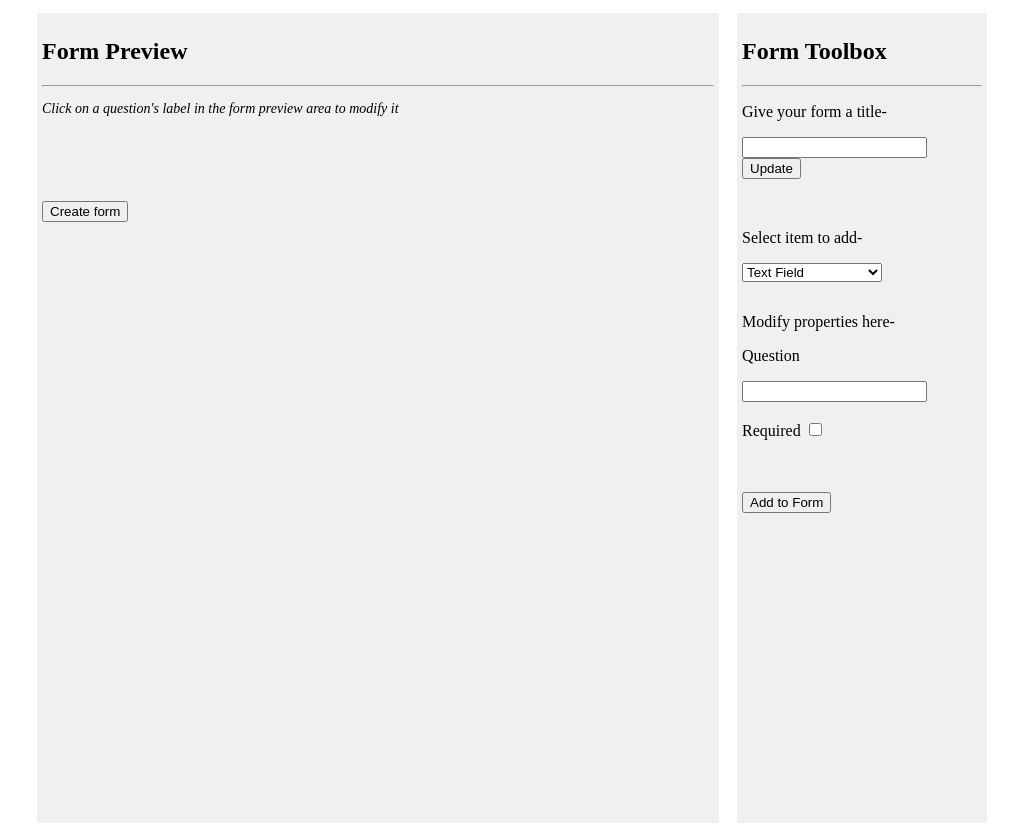
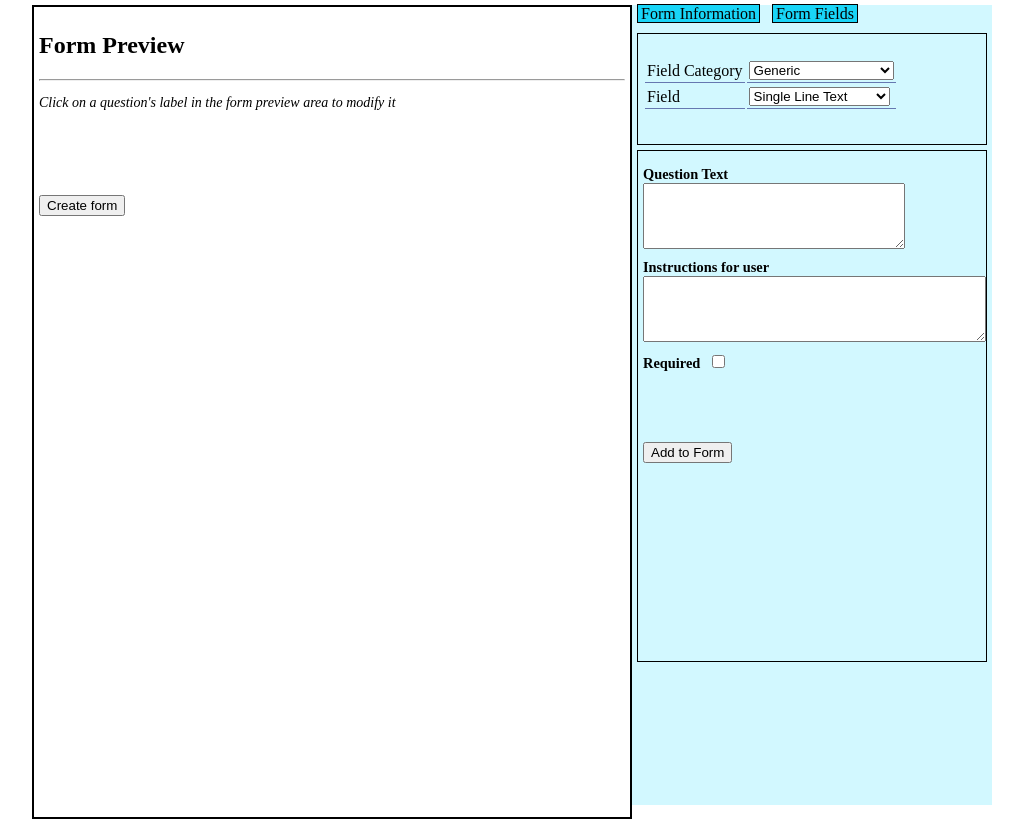
Before and after one commit to vdugar/Django-Custom-Forms, a Django app: template templates/index.html in a window 1280 px wide. Shown: the whole page, without its empty margins (128-1151 px from the left). Run offline with Django 3.2, Linux system fonts and the light colour scheme; the template is opened without the code that fills it, so the values that code supplies are empty; parts of the project's set-up code (start-up, migrations or seed data) failed here and were passed over.

Commit message:
Changed interface

```diff
--- a/static/js/custom_form.js
+++ b/static/js/custom_form.js
@@ -1,3 +1,26 @@
+//Defining the master 'list' for form elements
+var formElements={
+	'Generic':[
+		{'name':'textField', 'disp_name':'Single Line Text'},
+		{'name':'longAns', 'disp_name':'Long Answer'},
+		{'name':'reallyLongAns', 'disp_name':'Really Long Answer'},
+		{'name':'radio', 'disp_name':'Radio Button Group'},
+		{'name':'dropdown', 'disp_name':'Dropdown List'},
+		{'name':'number', 'disp_name':'Numeric Field'},
+		{'name':'date', 'disp_name':'Date'},
+		{'name':'time', 'disp_name':'Time'},
+		{'name':'file', 'disp_name':'File Upload'}],
+	'Personal':[
+		{'name':'name', 'disp_name':'Name'},
+		{'name':'gender', 'disp_name':'Gender'},
+		{'name':'phone', 'disp_name':'Phone no.'},
+		{'name':'email', 'disp_name':'Email'},
+		{'name':'address', 'disp_name':'Address'},
+		{'name':'state', 'disp_name':'State'},
+		{'name':'city', 'disp_name':'City'}],
+	'Program':[]
+}
+
 var elemTypes = {
 	// Stores the available types of form objects, and their number in the form
 
@@ -8,10 +31,7 @@ var elemTypes = {
 	'radio':0
 };
 
-var currElemType;
-var currElemIndex;
-var optionCount=1;
-var formTitle="Form";
+var currElemType, currElemIndex, optionCount=1, formTitle="Form";
 
 $(document).ready(function() {
     $('#button_remove').toggle();		//Hide remove button when page loads
@@ -19,6 +39,10 @@ $(document).ready(function() {
 	$('#button_remove').click(removeElement);
 	$('#sbmt').click(submit);
 	$('#button_title').click(updateTitle);
+
+	//'Initializing' the UI
+	onSelectCategory('Generic');
+	onSelectElem('textField');
 
 	$('html').ajaxSend(function(event, xhr, settings) {
 	    function getCookie(name) {
@@ -42,6 +66,8 @@ $(document).ready(function() {
 	    }
 	});
 });
+
+
 
 var cleanLabel=function(labeltext) {
 	// Strips the * sign from the label text
@@ -97,7 +123,7 @@ var onClickLabel=function(event) {
 	var $curr_label=$(event.target);
 	currElemType=$curr_label.attr('id').split('_')['1'];
 	if(currElemType!='radio')
-		$('#radio_options').children().each(function(idx,el) {$(el).remove()});
+		$('#multi_options').children().each(function(idx,el) {$(el).remove()});
 	currElemIndex=$curr_label.attr('id').split('_')['2'];
 	$('#id_question').attr('value',cleanLabel($curr_label.html()));
 	if($curr_label.html().indexOf('*')== -1)
@@ -133,27 +159,43 @@ var removeOption=function(event) {
 	$(event.target).parent().remove();
 }
 
-var onSelect = function(item) {
+var onSelectCategory=function(category) {
+	//Populates the Field selector with the appropriate form fields
+
+	fields_list=formElements[category];
+	//Generating Options list
+	options_html="";
+	$.each(fields_list, function(index,elem){
+		options_html+="<option value="+elem['name']+">"+elem['disp_name']+"</option>";
+	});
+	//Populating options for the Field Selector
+	$("#elem_selector").html(options_html);
+
+	//'Initializing' it with first field element
+	onSelectElem(fields_list[0]['name']);
+}
+
+var onSelectElem = function(item) {
 	//Populates the properties fields when a form item is selected from the list
 
-	$('#radio_options').children().each(function(idx,el) {$(el).remove()});
+	$('#multi_options').children().each(function(idx,el) {$(el).remove()});
 	var $option,$wrap_option;
 	var i;
 	if (($('#button_remove').is(":visible")))
 		toggleButtons();
 	var question_text="";
-	if(item=="Name")
+	if(item=="name")
 		question_text="Name";
-	else if(item=="Gender")
+	else if(item=="gender")
 		question_text="Gender";
-	else if(item=="Phone")
+	else if(item=="phone")
 		question_text="Phone";
-	else if(item=="Radio"){
+	else if(item=="radio"){
 		question_text="Radio";
 		for(i=1;i<=2;i++) {
 			$wrap_option=$('<div></div>');
 			$wrap_option.addClass('option_element');
-			$wrap_option.appendTo('#radio_options');
+			$wrap_option.appendTo('#multi_options');
 			$option=$('<input/>', {
 				type:"text",
 				value:"Option",
@@ -182,7 +224,7 @@ var addElement = function(item) {
 	if($('#id_required').attr('checked'))
 		label_text+="*";
 
-	if(item=="Name"){
+	if(item=="name"){
 		$new_elem=$('<input/>', {
 			type:"text",
 			name:"name_"+elemTypes['name'],
@@ -201,7 +243,7 @@ var addElement = function(item) {
 		$('<br />').appendTo($wrap);
 	}
 
-	else if(item=="Phone"){
+	else if(item=="phone"){
 		$new_elem=$('<input/>', {
 			type:"text",
 			name:"phone_"+elemTypes['phone']
@@ -219,7 +261,7 @@ var addElement = function(item) {
 		$('<br />').appendTo($wrap);
 	}
 
-	else if(item=="Gender"){
+	else if(item=="gender"){
 		$('<label>'+label_text+'</label>').click(onClickLabel).appendTo($wrap).attr('id','label_gender_'+elemTypes['gender']);
 		$('<br />').appendTo($wrap);
 		$new_elem=$('<input/>', {
@@ -242,7 +284,7 @@ var addElement = function(item) {
 		$('<br />').appendTo($wrap);
 	}
 
-	else if(item=="TextField"){
+	else if(item=="textField"){
 		$new_elem=$('<input/>', {
 			type:"text",
 			name:"textField_"+elemTypes['textField'],
@@ -260,7 +302,7 @@ var addElement = function(item) {
 		$('<br />').appendTo($wrap);
 	}
 
-	else if(item=="Radio") {
+	else if(item=="radio") {
 		var $text_inputs=$('#elem_properties :text');
 		$('<label>'+label_text+'</label>').click(onClickLabel).appendTo($wrap).attr('id','label_radio_'+elemTypes['radio']);
 		$('<br />').appendTo($wrap);
--- a/static/stylesheets/style.css
+++ b/static/stylesheets/style.css
@@ -1,27 +1,67 @@
+body {
+	margin:0px;
+	padding:0px;
+	text-decoration:none;
+}
+
 .wrapper {
 	width:960px;
 	margin:0 auto;
-	background-color:#F0F0F0;
+	margin-top:5px;
+	background-color:#FFF;
 
 }
+
+/* Form Preview Area */
 .form_preview {
-	width:70%;
+	width:586px;
 	height:800px;
-	background-color:#F0F0F0;
+	background-color:#FFF;
 	float:left;
-	margin:5px 5px;
+	border:2px solid;
 	padding:5px;
 	min-height:800px;
 	overflow-y:auto;
 }
+
+/* Form Toolbox */
 .form_toolbox {
-	width:25%;
+	width:360px;
 	height:800px;
-	background-color:#F0F0F0;
+	background-color:#d2f8ff;
 	float:right;
-	margin:5px 5px;
-	padding:5px;
+
+	padding:0px;
 	min-height:800px;
+}
+
+#toolbox_header ul {
+	list-style: none;
+	padding:0;
+	padding-bottom:5px;
+	margin:0px 5px;
+}
+
+#toolbox_header li {
+	display: inline;
+	border: solid;
+	border-width: 1px 1px 1px 1px;
+	margin: 0 0.5em 0 0;
+	padding:0px 3px;
+	background-color:#19d5f7;
+}
+
+#toolbox_content {
+	margin:0px;
+	padding:0px 0px;
+
+}
+
+.toolboxText {
+	margin:0px;
+	padding-top:10px;
+	font-size:0.9em;
+	font-weight:bold;
 }
 
 .form_element {
@@ -29,13 +69,18 @@
 	padding:10px 10px;
 }
 
-.selector {
-	height:50px;
+#field_selector {
+	margin:5px;
+	padding:5px;
+	height:100px;
+	border: 1px solid;
 }
 
-.properties {
+#field_properties {
 	height:500px;
-	margin-top:5px;
+	margin:5px;
+	padding:5px;
+	border: 1px solid;
 }
 
 .help_text {
--- a/templates/index.html
+++ b/templates/index.html
@@ -24,45 +24,71 @@
 			</div>
 
 			<div class="form_toolbox">
-				<h2>Form Toolbox</h2>
-				<hr />
+				<div id="toolbox_header">
+					<ul>
+						<li>Form Information</li>
+						<li>Form Fields</li>
+					</ul>
+				</div>
+
+				<div id="toolbox_content">
+					<!--
 					<p>Give your form a title-</p>
 					<form>
 						<input type="text" id="input_title" />
 						<input type="button" id="button_title" value="Update"/>
 					</form>
 					<br/>
-				<div class="selector">
+					-->
 
-					<p>Select item to add-</p>
-					<form>
-						<select id="elem_selector" name="sel" onChange="onSelect($('#elem_selector').attr('value'))">
-							<option value="TextField">Text Field</option>
-							<option value="Name">Name</option>
-							<option value="Gender">Gender</option>
-							<option value="Phone">Phone</option>
-							<option value="Radio">Radio Button Group</option>
+					<div id="field_selector">
+						<br/>
+						<table border="0">
+							<tr>
+								<td>
+									<p>Field Category</p>
+								</td>
+								<td>
+									<select id="cat_selector" onChange="onSelectCategory($('#cat_selector').attr('value'))">
+										<option value="Generic" selected="selected">Generic</option>
+										<option value="Personal">Personal Information</option>
+										<option value="Program">Dummy Program</option>
 									</select>
-						<br/><br/>
+								</td>
+							</tr>
+							<tr>
+								<td>
+									<p>Field</p>
+								</td>
+								<td>
+									<select id="elem_selector" onChange="onSelectElem($('#elem_selector').attr('value'))">
+
+									</select>
+								</td>
+							</tr>
+						</table>
+					</div>
+
+					<div id="field_properties">
+
+						<p class="toolboxText">Question Text</p>
+						<textarea name="question" id="id_question" rows=4 cols=30></textarea>
+						<p class="toolboxText">Instructions for user</p>
+						<textarea name="instructions" id="id_instructions" rows=4 cols=40></textarea>
+						<p class="toolboxText">Required&nbsp;
+							<input type="checkbox" id="id_required" name="required" /></p><br/>
+						<form id="elem_properties">
+							<div id="multi_options"></div>
 						</form>
+						<div id="other_options">
 						</div>
-				<br/>
-				<div class="properties">
-					<p>Modify properties here-</p>
-					<form id="elem_properties">
-						<p><label for="id_question">Question</label></p>
-						<input type="text" id="id_question" name="question"/>
-						<br/><br/>
-						<label for="id_required" onClick="">Required</label>
-						<input type="checkbox" id="id_required" name="required" />
-						<br/>
-						<div id="radio_options"></div>
-					</form>
 						<br/><br/>
 						<input type="button" id="button_add" value="Add to Form"/> &nbsp;&nbsp;
 						<input type="button" id="button_remove" value="Remove"/>
 					</div>
 				</div>
+
+			</div>
 		</div>
 	</body>
 </html>
```
Lines whose indentation alone changed are shown as unchanged.
